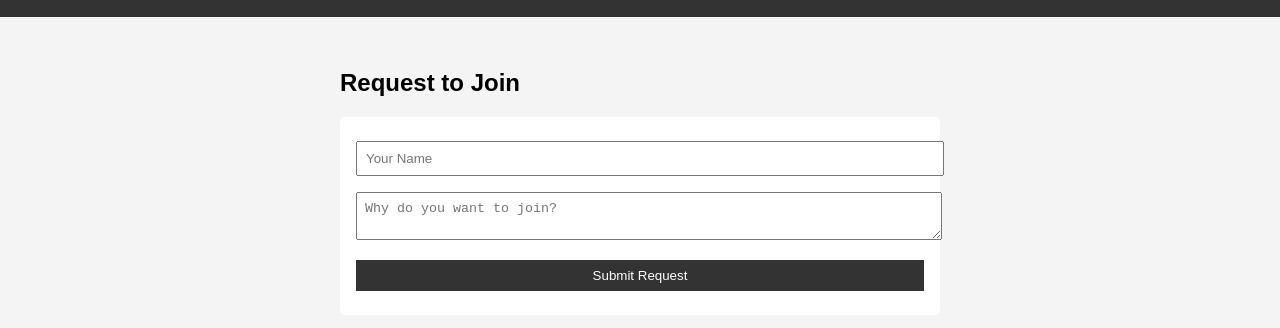
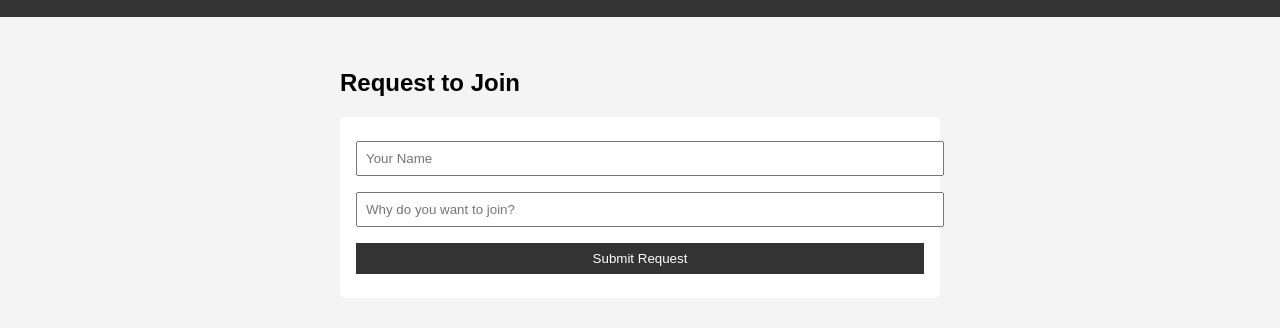
Before and after one commit to architchandraojha-debug/mario-brothers, a plain HTML site: page index.html in a window 1280 px wide. Shown: the part 95-423 px from the top of the page. Drawn offline with Linux system fonts and the light colour scheme.

Commit message:
Add files via upload

```diff
--- a/index.html
+++ b/index.html
@@ -25,7 +25,7 @@
       <h2>Request to Join</h2>
       <form id="joinForm" action="https://formspree.io/f/mbdwjvnq" method="POST">
         <input type="text" name="name" placeholder="Your Name" required>
-        <textarea name="reason" placeholder="Why do you want to join?" required></textarea>
+        <input type="text" name="name" placeholder="Why do you want to join?" required></textarea>
         <button type="submit">Submit Request</button>
       </form>
       <p id="joinMessage"></p>
```
